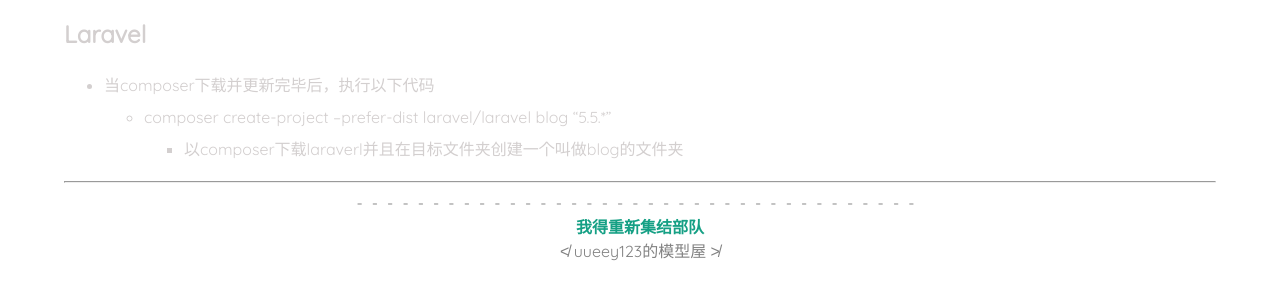
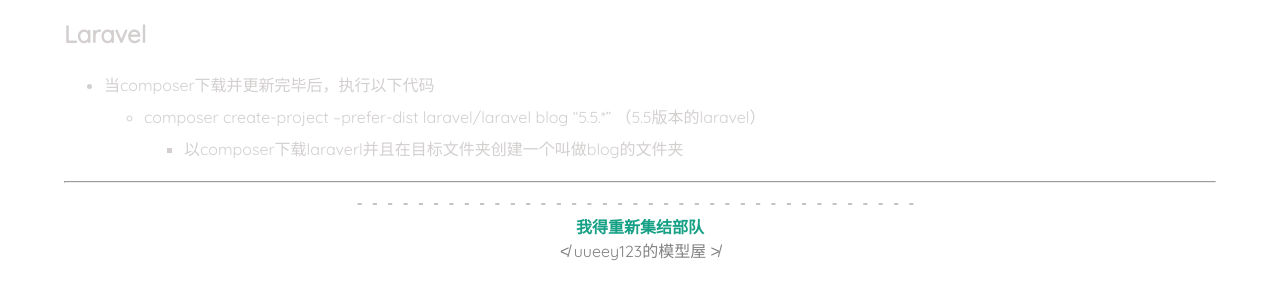
Before and after one commit to uueey123/uueey123.github.io, a Jekyll site: the page built from _posts/2020-10-13-composer与laravel框架架设.md, in a window 1280 px wide. Shown: the part 908-1207 px from the top of the page. Built offline with Jekyll 4.4.1, drawn with Linux system fonts in a browser that asks for light colours.

Commit message:
uueey123

```diff
--- a/_posts/2020-10-13-composer与laravel框架架设.md
+++ b/_posts/2020-10-13-composer与laravel框架架设.md
@@ -27,7 +27,7 @@ categories: ['框架基础']
 
 ## Laravel
 - 当composer下载并更新完毕后，执行以下代码
-    - composer create-project --prefer-dist laravel/laravel blog "5.5.*"
+    - composer create-project --prefer-dist laravel/laravel blog "5.5.*"    （5.5版本的laravel）
         - 以composer下载laraverl并且在目标文件夹创建一个叫做blog的文件夹
 
 
```
